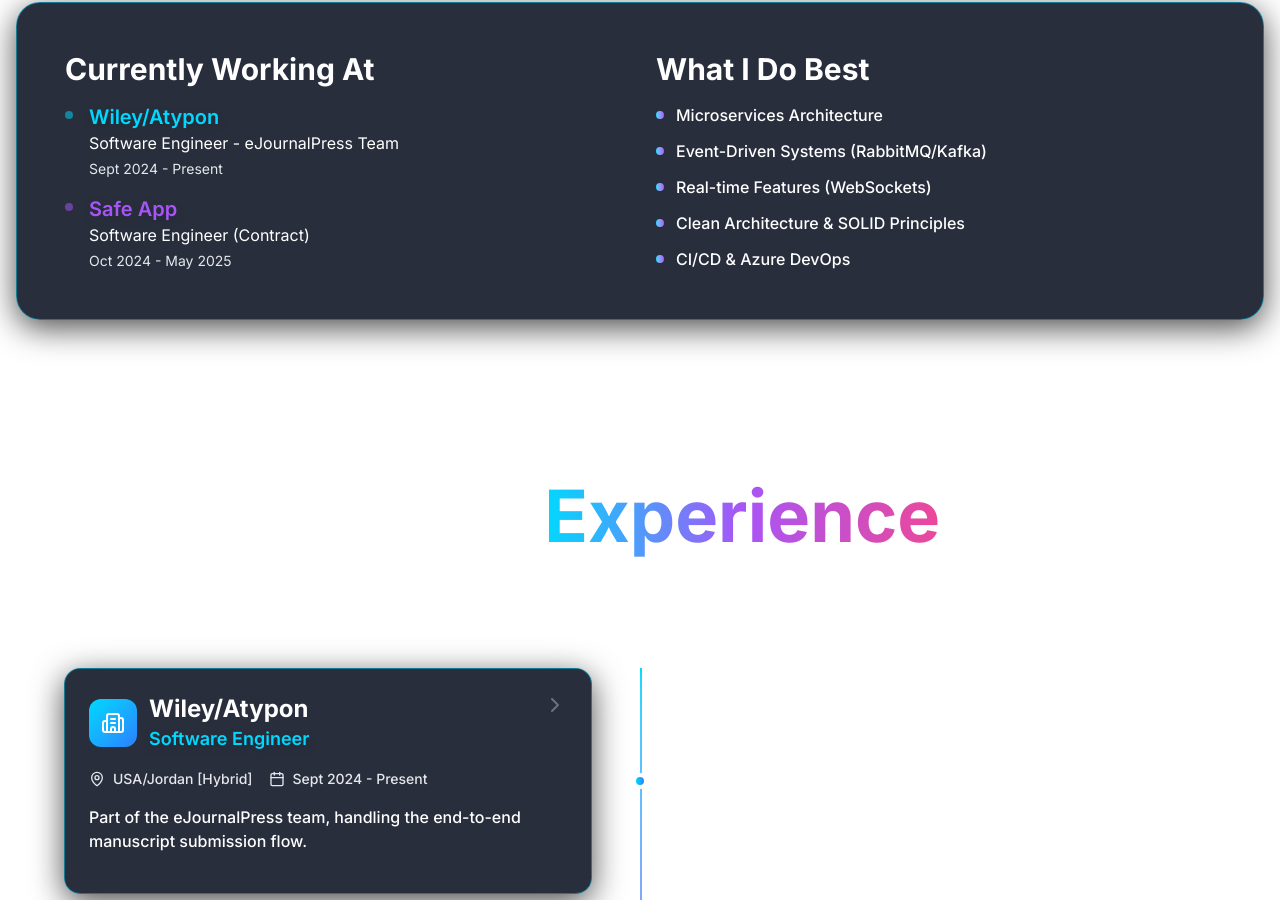
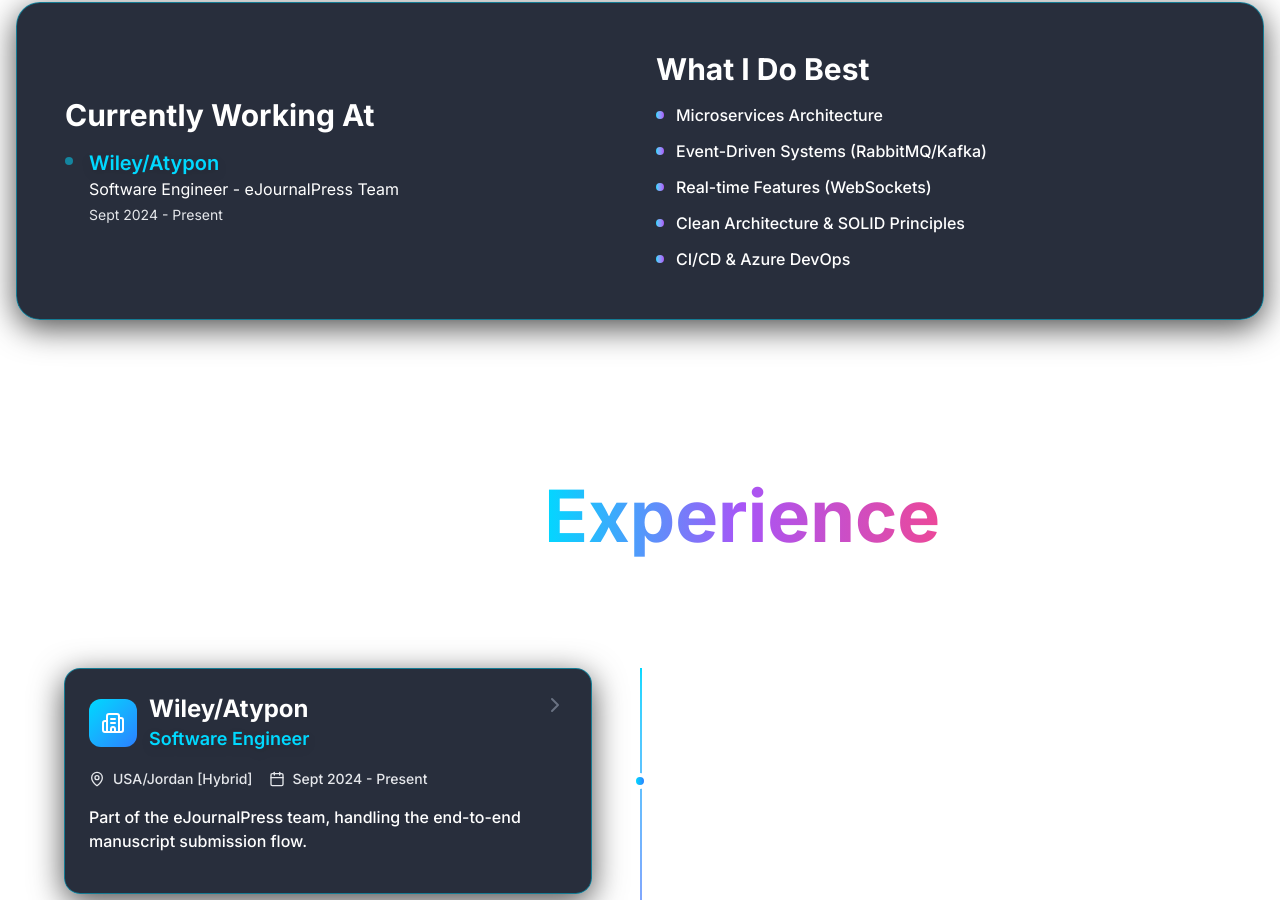
Before and after one commit to Amir-Herzallah/portfolio-site, a React (Vite) app: page / in a window 1280 px wide. Shown: the part 1516-2416 px from the top of the page. Built offline with nearby package versions, Linux system fonts and the light colour scheme.

Commit message:
Fixed the "Currently Working At" section

```diff
--- a/src/components/About.jsx
+++ b/src/components/About.jsx
@@ -133,14 +133,6 @@
                     <p className="text-sm mt-1" style={{ color: 'var(--text-secondary)' }}>Sept 2024 - Present</p>
                   </div>
                 </div>
-                <div className="flex items-start gap-4">
-                  <div className="w-2 h-2 rounded-full bg-tech-purple mt-2 animate-pulse" />
-                  <div>
-                    <h4 className="text-xl font-semibold text-tech-purple drop-shadow-lg">Safe App</h4>
-                    <p style={{ color: 'var(--text-primary)' }}>Software Engineer (Contract)</p>
-                    <p className="text-sm mt-1" style={{ color: 'var(--text-secondary)' }}>Oct 2024 - May 2025</p>
-                  </div>
-                </div>
               </div>
             </div>
             <div>
```
